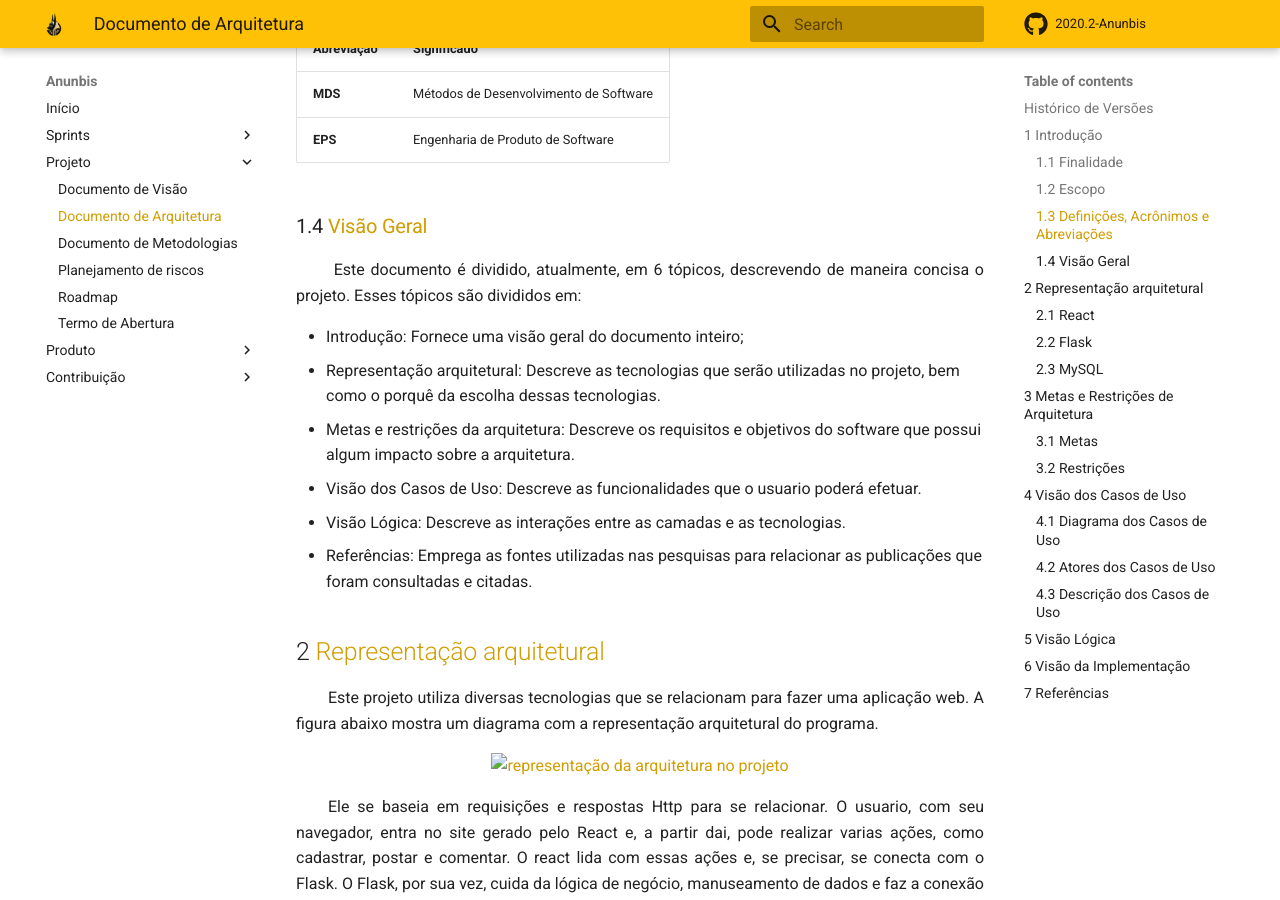
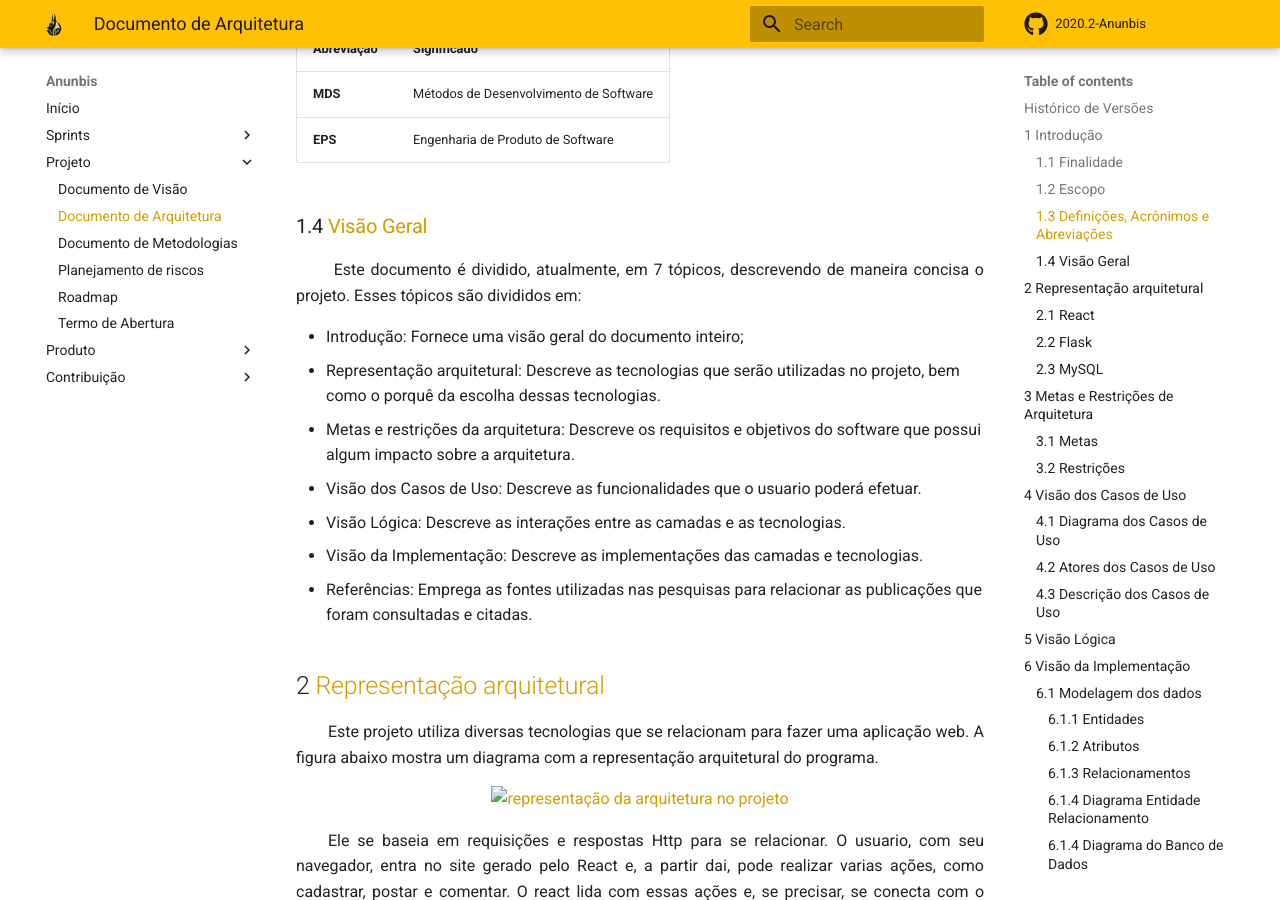
Before and after one commit to fga-eps-mds/2020.2-Anunbis, an MkDocs documentation site: the page built from docs/documentacao/documento-de-arquitetura.md, in a window 1280 px wide and 900 px high, scrolled down 1168 px. Built offline with MkDocs 1.6.1 and Material for MkDocs 9.7.7, drawn with Linux system fonts in a browser that asks for light colours; comment, search, counter and statistics services are not loaded; some of the changed text lies outside the part shown.

Commit message:
(#97) adicionando diagramas do banco de dados

```diff
--- a/docs/documentacao/documento-de-arquitetura.md
+++ b/docs/documentacao/documento-de-arquitetura.md
@@ -31,7 +31,7 @@ Data|Versão|Descrição|Autor
 |**EPS**| Engenharia de Produto de Software|
 
 ### 1.4 <a name="1_4">Visão Geral</a>
-<p align="justify"> &emsp;&emsp; Este documento é dividido, atualmente, em 6 tópicos, descrevendo de maneira concisa o projeto. Esses tópicos são divididos em:
+<p align="justify"> &emsp;&emsp; Este documento é dividido, atualmente, em 7 tópicos, descrevendo de maneira concisa o projeto. Esses tópicos são divididos em:
 </p>
 
 * Introdução: Fornece uma visão geral do documento inteiro;
@@ -39,6 +39,7 @@ Data|Versão|Descrição|Autor
 * Metas e restrições da arquitetura: Descreve os requisitos e objetivos do software que possui algum impacto sobre a arquitetura.
 * Visão dos Casos de Uso: Descreve as funcionalidades que o usuario poderá efetuar.
 * Visão Lógica: Descreve as interações entre as camadas e as tecnologias.
+* Visão da Implementação: Descreve as implementações das camadas e tecnologias.
 * Referências: Emprega as fontes utilizadas nas pesquisas para relacionar as publicações que foram consultadas e citadas.
 
 ## 2 <a name="2">Representação arquitetural</a>
@@ -126,6 +127,15 @@ href="https://insights.stackoverflow.com/survey/2020#technology">o favorito do m
 
 ## 6 <a name="6">Visão da Implementação</a>
 
+### 6.1 <a name="6_1">Modelagem dos dados</a>
+#### 6.1.1 <a name="6_1_1">Entidades</a>
+#### 6.1.2 <a name="6_1_2">Atributos</a>
+#### 6.1.3 <a name="6_1_3">Relacionamentos</a>
+#### 6.1.4 <a name="6_1_4">Diagrama Entidade Relacionamento</a>
+<div style="display:block;text-align:center"><img src="/images/diagramaEntidadeRelacionamento.png" alt="Diagrama Entidade Relacionamento"/></div>
+
+#### 6.1.4 <a name="6_1_4">Diagrama do Banco de Dados</a>
+<div style="display:block;text-align:center"><img src="/images/diagramaLogicoDados.png" alt="Diagrama Logico dos Dados"/></div>
 
 ## 7 <a name="7">Referências</a>
 
```
Also changed, not shown: docs/images/diagramaLogicoDados.png.
